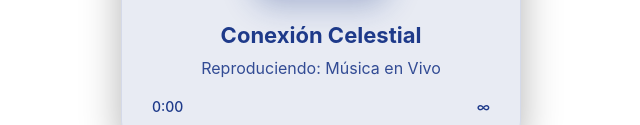
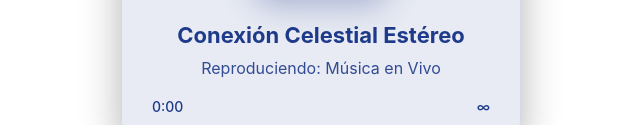
Before and after one commit to tecnology-hrz/App_Radio2, a plain HTML site: page index.html in a window 1280 px wide. Shown: the part 285-410 px from the top of the page, without its empty margins (319-959 px from the left). Drawn offline with Linux system fonts and the light colour scheme.

Commit message:
Update index.html

```diff
--- a/index.html
+++ b/index.html
@@ -4,7 +4,7 @@
 <head>
     <meta charset="UTF-8">
     <meta name="viewport" content="width=device-width, initial-scale=1.0">
-    <title>Puerto Celestial Radio</title>
+    <title>Conexión Celestial Estéreo</title>
     <link rel="stylesheet" href="style.css">
 </head>
 
@@ -30,7 +30,7 @@
                         </div>
                     </div>
                     <div class="track-info">
-                        <h2>Conexión Celestial</h2>
+                        <h2>Conexión Celestial Estéreo</h2>
                         <p id="nowPlaying">Reproduciendo: Música en Vivo</p>
                         <div class="time-info">
                             <span>0:00</span>
```
